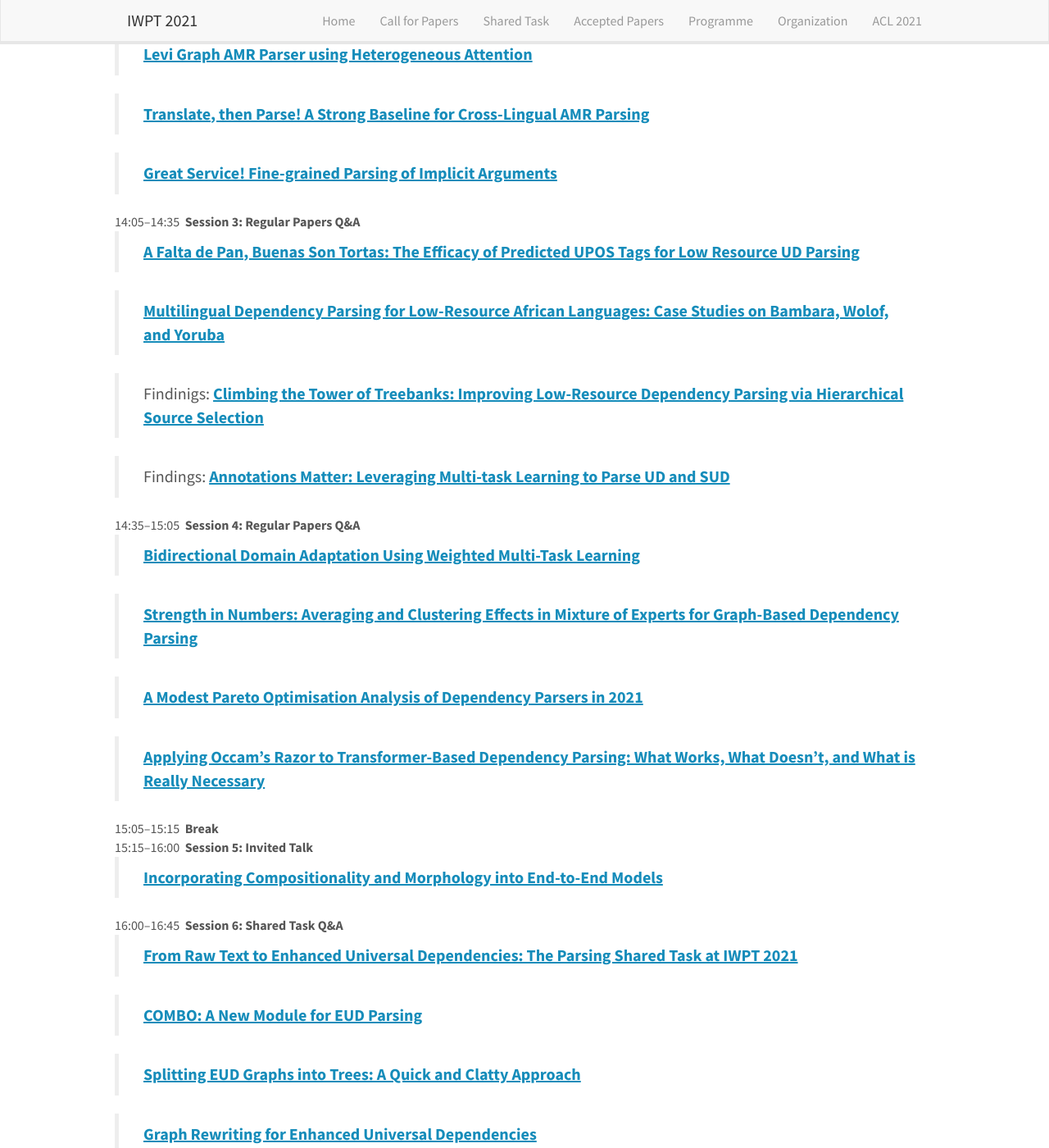
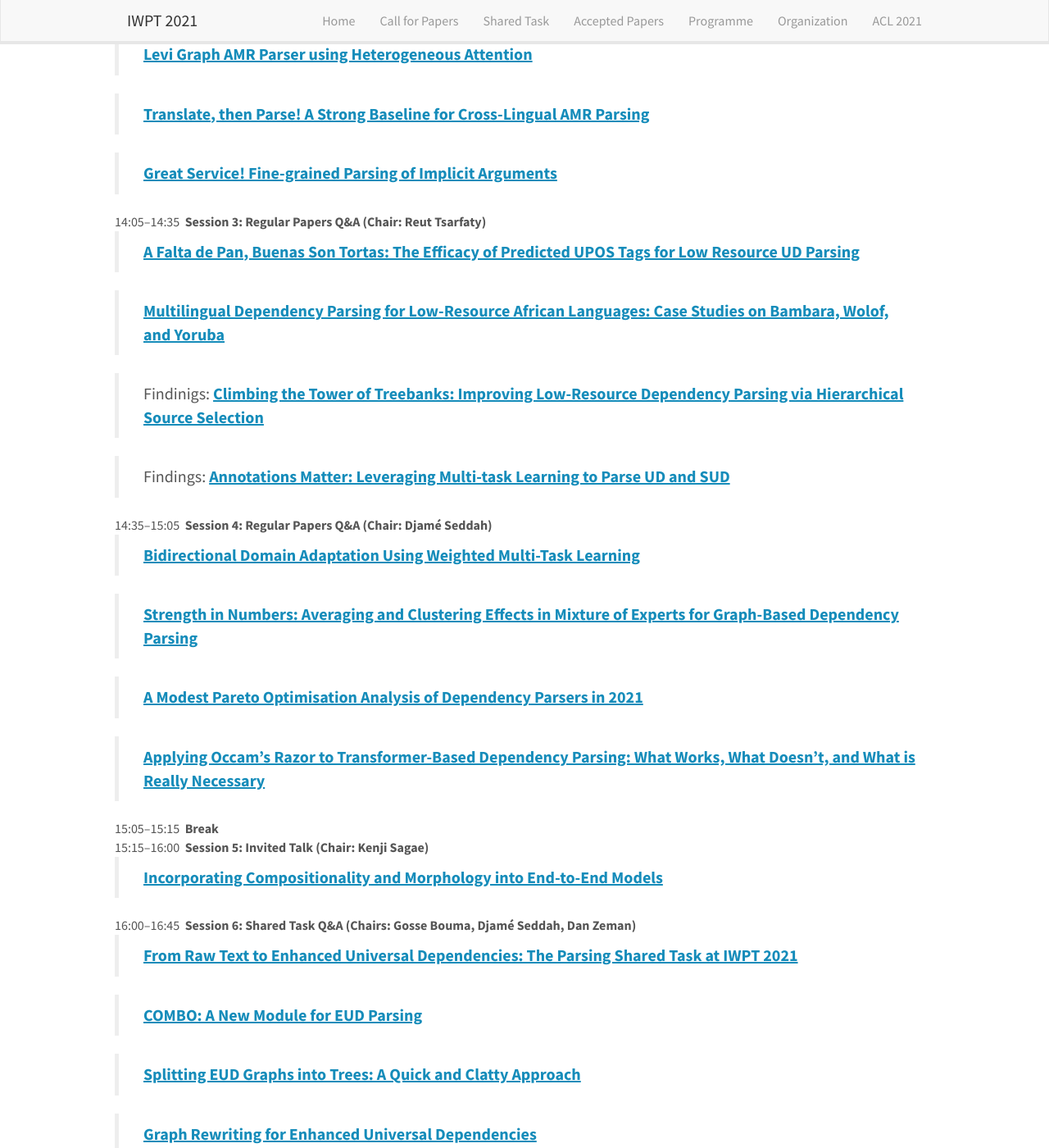
Before and after one commit to sigparse/iwpt2021, a Jekyll site: the page programme.html, which Jekyll copies as it is, in a window 1280 px wide and 1400 px high, scrolled down 622 px. Shown: the whole window at 82% size. Built offline with Jekyll 4.4.1, drawn with Linux system fonts in a browser that asks for light colours; nearby versions of some CDN libraries; some of the changed text lies outside the part shown.

Commit message:
session chairs

```diff
--- a/programme.html
+++ b/programme.html
@@ -60,7 +60,7 @@
 	</td>
 	<td valign="top">
 
-	  <b>Session 1: Regular Papers Q&amp;A</b>
+	  <b>Session 1: Regular Papers Q&amp;A (Chair: Yuji Matsumoto)</b>
 	</td>
       </tr>
     </tbody></table>
@@ -129,23 +129,7 @@
 	</td>
 	<td valign="top">
 
-	  <b>Session 2: Regular Papers Q&amp;A</b>
-
-
-
-
-
-
-
-
-
-
-
-
-
-
-
-
+	  <b>Session 2: Regular Papers Q&amp;A (Chair: Stephan Oepen)</b>
 	</td>
       </tr>
     </tbody></table>
@@ -231,7 +215,7 @@
 	</td>
 	<td valign="top">
 
-	  <b>Session 3: Regular Papers Q&amp;A</b>
+	  <b>Session 3: Regular Papers Q&amp;A (Chair: Reut Tsarfaty)</b>
 	</td>
       </tr>
     </tbody></table>
@@ -300,23 +284,7 @@
 	</td>
 	<td valign="top">
 
-	  <b>Session 4: Regular Papers Q&amp;A</b>
-
-
-
-
-
-
-
-
-
-
-
-
-
-
-
-
+	  <b>Session 4: Regular Papers Q&amp;A (Chair: Djamé Seddah)</b>
 	</td>
       </tr>
     </tbody></table>
@@ -414,23 +382,7 @@
 	</td>
 	<td valign="top">
 
-	  <b>Session 5: Invited Talk</b>
-
-
-
-
-
-
-
-
-
-
-
-
-
-
-
-
+	  <b>Session 5: Invited Talk (Chair: Kenji Sagae)</b>
 	</td>
       </tr>
     </tbody></table>
@@ -456,7 +408,7 @@
 	</td>
 	<td valign="top">
 
-	  <b>Session 6: Shared Task Q&amp;A</b>
+	  <b>Session 6: Shared Task Q&amp;A (Chairs: Gosse Bouma, Djamé Seddah, Dan Zeman)</b>
 	</td>
       </tr>
     </tbody></table>
@@ -618,7 +570,7 @@
 	</td>
 	<td valign="top">
 
-	  <b>Session 7: SIGPARSE Business Meeting</b>
+	  <b>Session 7: SIGPARSE Business Meeting (Chairs: Kenji Sagae, Stephan Oepen)</b>
 	</td>
       </tr>
     </tbody></table>
```
